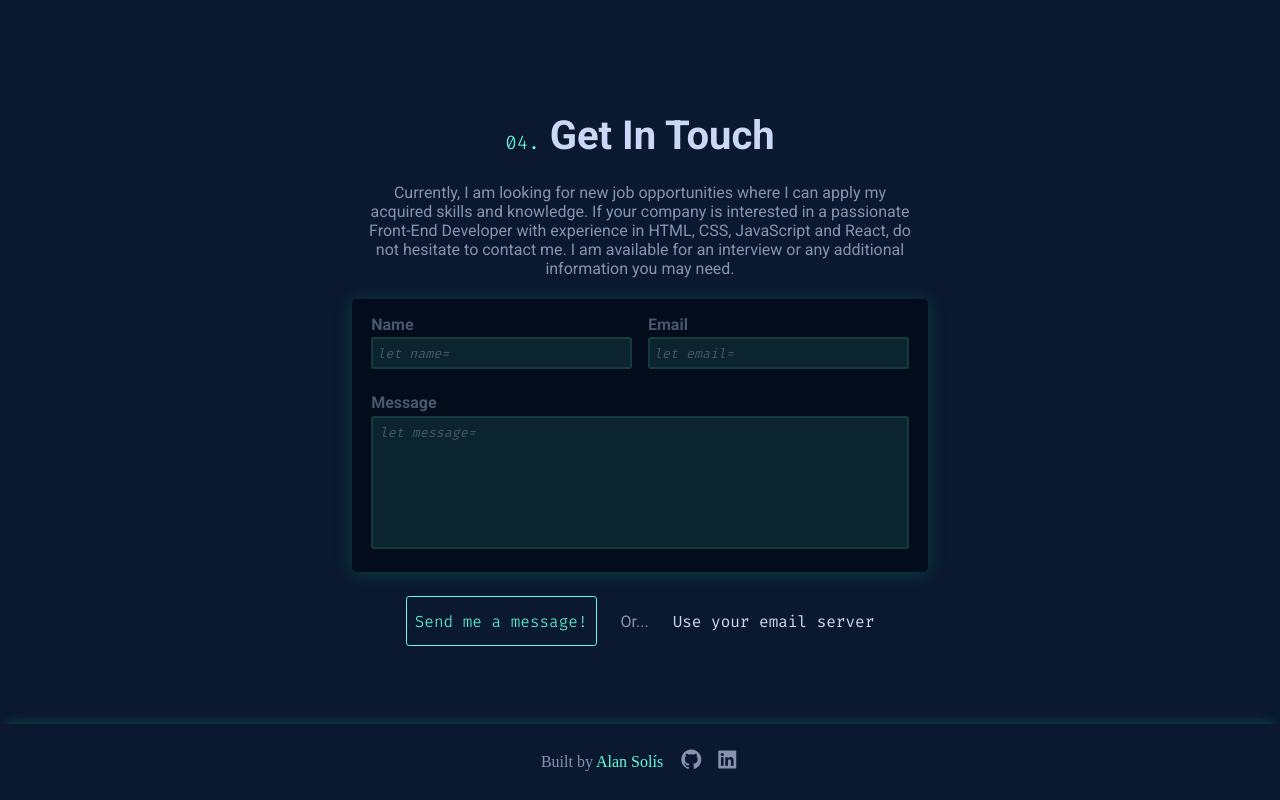
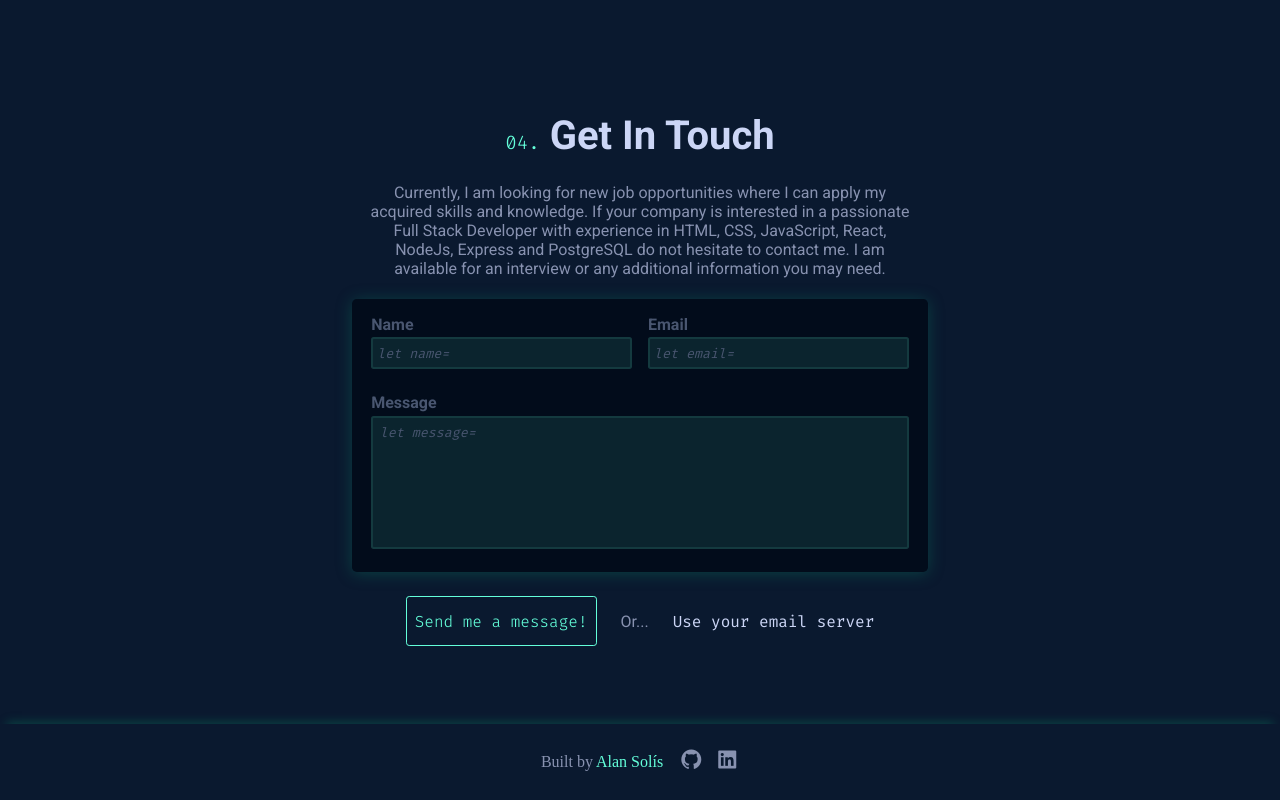
Before and after one commit to AlanS2405/portfolio, a React (Vite) app: page / in a window 1280 px wide. Shown: the part 3470-4270 px from the top of the page. Built offline with nearby package versions, Linux system fonts and the light colour scheme; no server answers; a web font is replaced by a local one.

Commit message:
Contact paragraph changed

```diff
--- a/src/Components/Contact.jsx
+++ b/src/Components/Contact.jsx
@@ -8,9 +8,10 @@ const Contact = ({ register, handleSubmit, submit }) => {
       <p className="contact_p">
         Currently, I am looking for new job opportunities where I can apply my
         acquired skills and knowledge. If your company is interested in a
-        passionate Front-End Developer with experience in HTML, CSS, JavaScript
-        and React, do not hesitate to contact me. I am available for an
-        interview or any additional information you may need.
+        passionate Full Stack Developer with experience in HTML, CSS,
+        JavaScript, React, NodeJs, Express and PostgreSQL do not hesitate to
+        contact me. I am available for an interview or any additional
+        information you may need.
       </p>
 
       <form className="contact_form" onSubmit={handleSubmit(submit)}>
```
